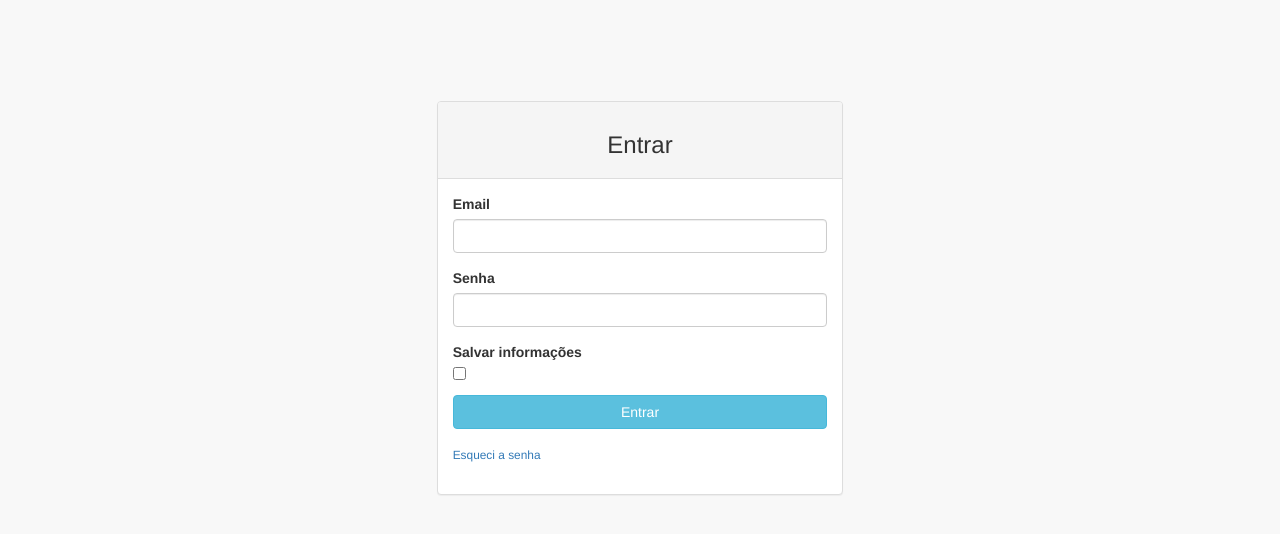
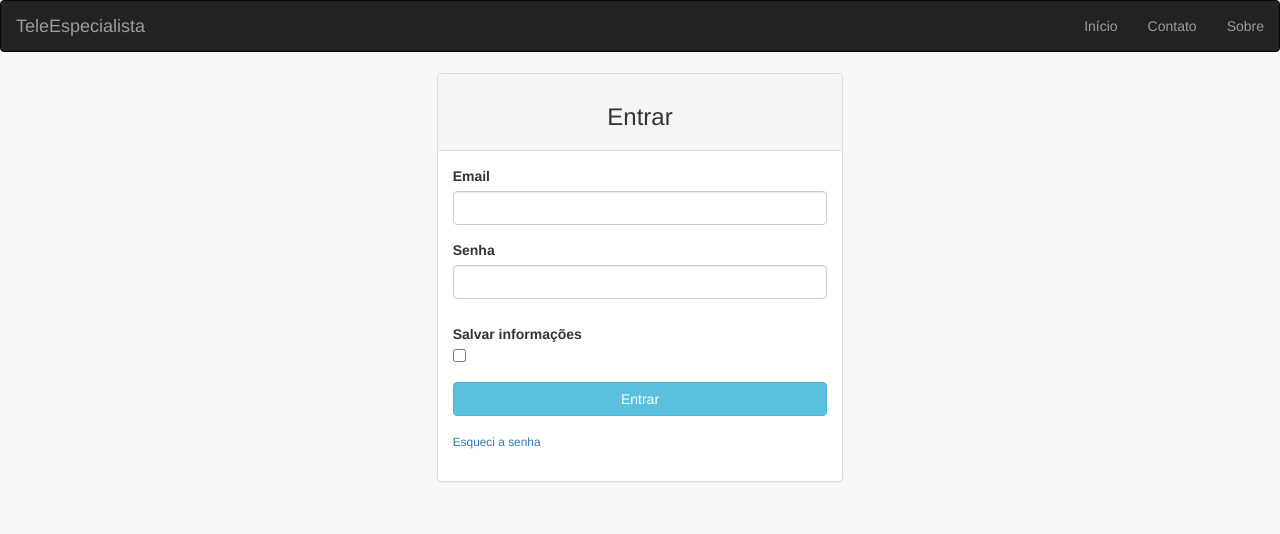
Before and after one commit to PauloCamargos/telemedicine, a Flask app: page /login in a window 1280 px wide. Shown: the top 534 px of the page. Run offline with Flask 2, Linux system fonts and the light colour scheme; some libraries are stand-ins or nearby versions.

Commit message:
Setting up login

```diff
--- a/app/routes.py
+++ b/app/routes.py
@@ -1,13 +1,16 @@
-from flask import render_template, redirect, url_for, flash
+from flask import render_template, redirect, url_for, flash, request
 from app import app, db, bcrypt
 from app.forms import DoctorRegistrationForm, LoginForm
 from app.models import User, Specialty
 from app.constants import *
-
+from flask_login import login_user, current_user, logout_user, login_required
 
 @app.route("/")
 @app.route("/index")
 def index():
+    if current_user.is_authenticated:
+        return redirect(url_for('home'))
+
     # return Testando o servidor
     # <ul>
     #     <li><a href=index>Início (this page)</a></li>
@@ -24,6 +27,15 @@ def index():
 
     return render_template("index.html")
 
+@app.route("/contact")
+def contact():
+    return "TODO"
+
+
+@app.route("/about")
+def about():
+    return "TODO"
+
 
 @app.route("/testing")
 def testing():
@@ -36,6 +48,7 @@ def home():
 
 
 @app.route("/account")
+@login_required
 def account():
     return render_template("account.html", title="Atualizar informações - TeleEspecialista")
 
@@ -52,6 +65,7 @@ def check_requests():
 
 @app.route("/register", methods=["POST", "GET"])
 def register():
+
     form = DoctorRegistrationForm();
 
     if form.validate_on_submit():
@@ -100,17 +114,29 @@ def register():
 
 @app.route("/login", methods=["POST", "GET"])
 def login():
+    if current_user.is_authenticated:
+        return redirect(url_for('home'))
+
     form = LoginForm()
     if form.validate_on_submit():
-        flash(f'Sucesso no login para o usuário {form.email.data}!', category='success')
-        return redirect(url_for('home'))
+        user  = User.query.filter_by(email=form.email.data).first()
+        if user and bcrypt.check_password_hash(user.password, form.password.data):
+            login_user(user, remember=form.remember_me.data)
+            # redireciona para a url digitada apos logar
+            next_page= request.args.get('next')
+            return redirect(next_page) if next_page else redirect(url_for('home'))
+            # flash(f'Sucesso no login para o usuário {form.email.data}!', category='success')
+        else:
+            flash('Usuário e/ou senha incorretos! Tente novamente.', category='danger')
+
 
     return render_template("login.html", title="Entar - TeleEspecialista", form=form)
 
 
 @app.route("/logout")
 def logout():
-    return redirect(url_for("index"))
+    logout_user()
+    return redirect(url_for("login"))
 
 
 @app.route("/show_schedule")
--- a/app/templates/home.html
+++ b/app/templates/home.html
@@ -1,6 +1,6 @@
 {% extends "layout.html" %}
 {% block content %}
-<h1 class="page-header">Seja bem-vindo(a), Usuário</h1>
+<h1 class="page-header">Seja bem-vindo(a), {{ current_user.fullname.split(' ', 1)[0] }}</h1>
 
 <div class="panel panel-default">
     <div class="panel-heading">
--- a/app/templates/login.html
+++ b/app/templates/login.html
@@ -27,11 +27,19 @@ body{
 }
 </style>
 <body>
-    <br>
-    <br>
-    <br>
-    <br>
-    <br>
+    <nav class="navbar navbar-inverse">
+        <div class="container-fluid">
+            <div class="navbar-header">
+                <a class="navbar-brand" href="{{ url_for('index') }}">TeleEspecialista</a>
+            </div>
+            <ul class="nav navbar-nav navbar-right">
+                <li><a href="{{ url_for('index') }}">Início</a></li>
+                <li><a href="{{ url_for('contact') }}">Contato</a></li>
+                <li><a href="{{ url_for('about') }}">Sobre</a></li>
+            </ul>
+        </div>
+    </nav>
+
 
     <div class="row">
         <div class="col-md-8 col-md-offset-2">
@@ -84,8 +92,10 @@ body{
                         </div>
 
                         <div class="form-group">
-                            {{ form.remember_me.label(class="checkbox") }}
-                            {{ form.remember_me(class="checkbox") }}
+                            <label>
+                                {{ form.remember_me.label(class="checkbox") }}
+                                {{ form.remember_me(class="checkbox") }}
+                            </label>
                         </div>
 
                         <div class="form-group">
```
Also changed, not shown: app/__init__.py (+6 -2 lines), app/models.py (+7 -2 lines), app/README.md.
